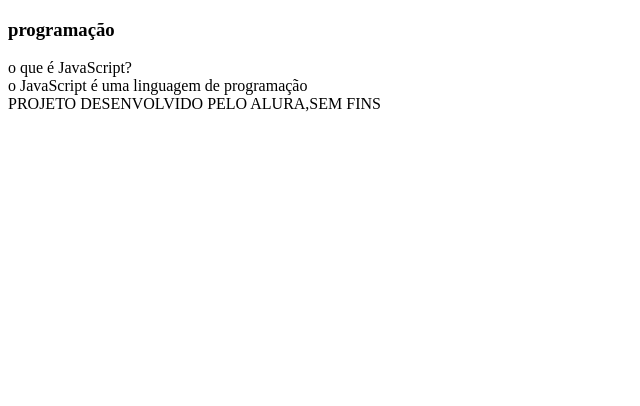
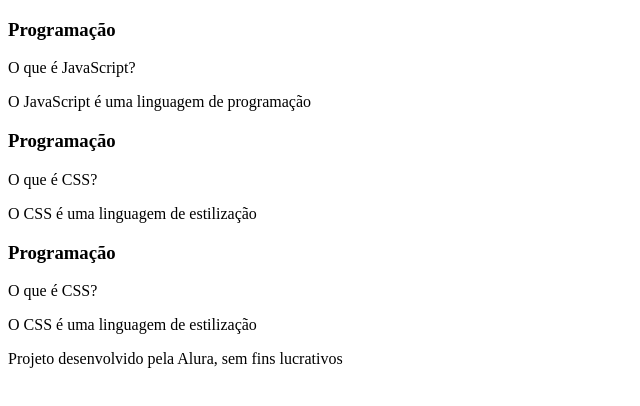
Before and after one commit to EmilyLiima08/flashcards, a plain HTML site: page index.html in a window 1280 px wide. Shown: the whole page, without its empty margins (0-640 px from the left). Drawn offline with Linux system fonts and the light colour scheme.

Commit message:
Add files via upload
alterações  no html

```diff
--- a/index.html
+++ b/index.html
@@ -1,28 +1,51 @@
 <!DOCTYPE html>
-<html lang="PT-BR">
+<html lang="pt-br">
 <head>
     <meta charset="UTF-8">
     <meta name="viewport" content="width=device-width, initial-scale=1.0">
-    <title>FLASHCARDS</title>
+    <link rel="stylesheet" href="assets/style.css">
+    <title>Flashcard</title>
 </head>
-</body>
+<body>
     <main>
         <section id="container">
             <article class="cartao">
-        <div class="cartao_conteudo">
-            <h3>programação</h3>
-            <div class="cartao_conteudo_pergunta">
-                o que é JavaScript?
+                <div class="cartao__conteudo">
+                    <h3>Programação</h3>
+                    <div class="cartao__conteudo__pergunta">
+                        <p>O que é JavaScript?</p>
                     </div>
-            <div class="cartao_conteudo_resposta">
-                o JavaScript é uma linguagem de programação
+                    <div class="cartao__conteudo__resposta">
+                        <p>O JavaScript é uma linguagem de programação</p>
+                    </div>
+                </div>
+            </article>
+            <article class="cartao">
+                <div class="cartao__conteudo">
+                    <h3>Programação</h3>
+                    <div class="cartao__conteudo__pergunta">
+                        <p>O que é CSS?</p>
+                    </div>
+                    <div class="cartao__conteudo__resposta">
+                    <p>O CSS é uma linguagem de estilização</p>
+                    </div>
+                </div>
+            </article>
+            <article class="cartao">
+                <div class="cartao__conteudo">
+                    <h3>Programação</h3>
+                    <div class="cartao__conteudo__pergunta">
+                        <p>O que é CSS?</p>
+                    </div>
+                    <div class="cartao__conteudo__resposta">
+                    <p>O CSS é uma linguagem de estilização</p>
                     </div>
                 </div>
             </article>
         </section>
     </main>
-</pfooter
-<p> PROJETO DESENVOLVIDO PELO ALURA,SEM FINS </p>
+    <footer>
+        <p>Projeto desenvolvido pela Alura, sem fins lucrativos</p>
     </footer>
 </body>
 </html>
```
Lines whose indentation alone changed are shown as unchanged.
